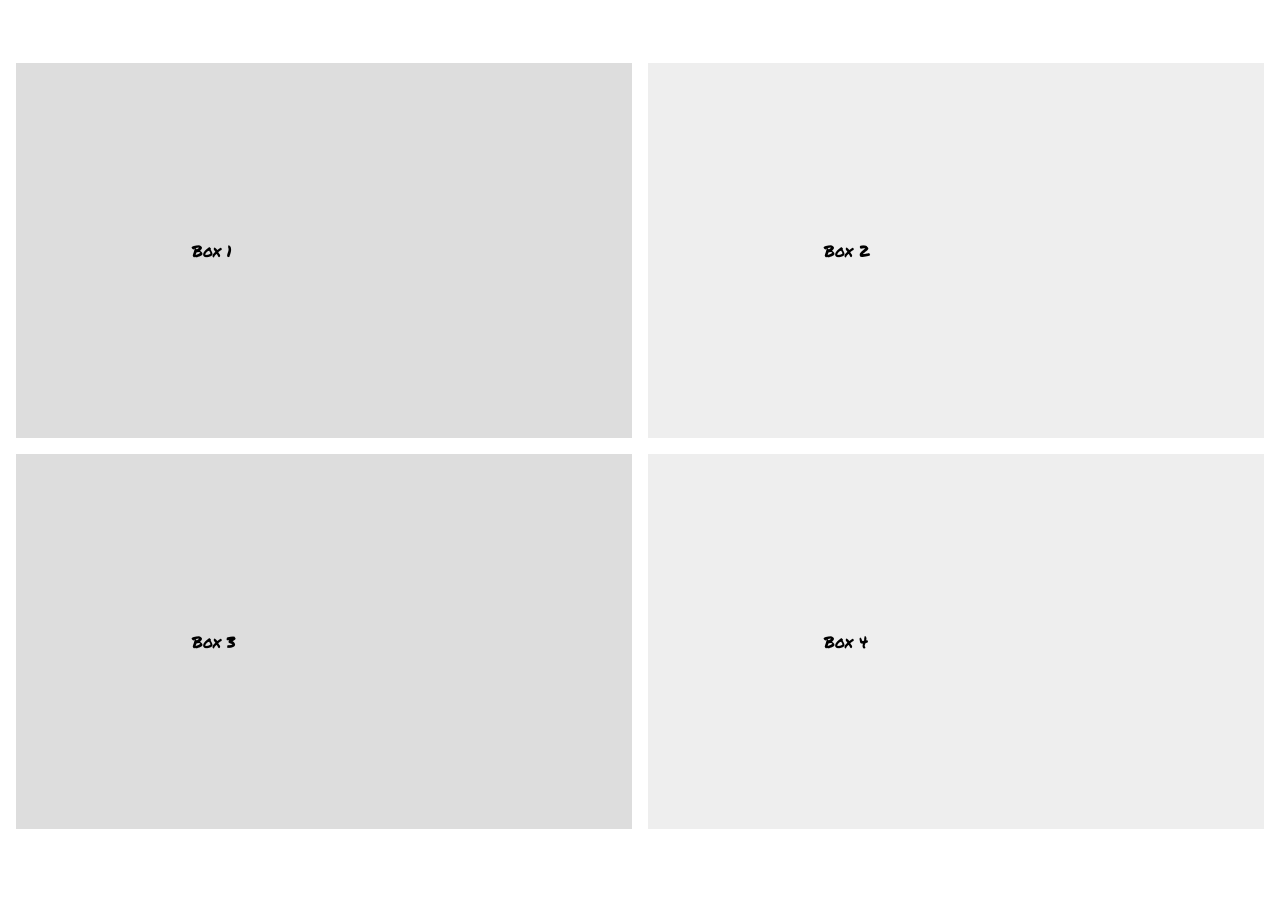
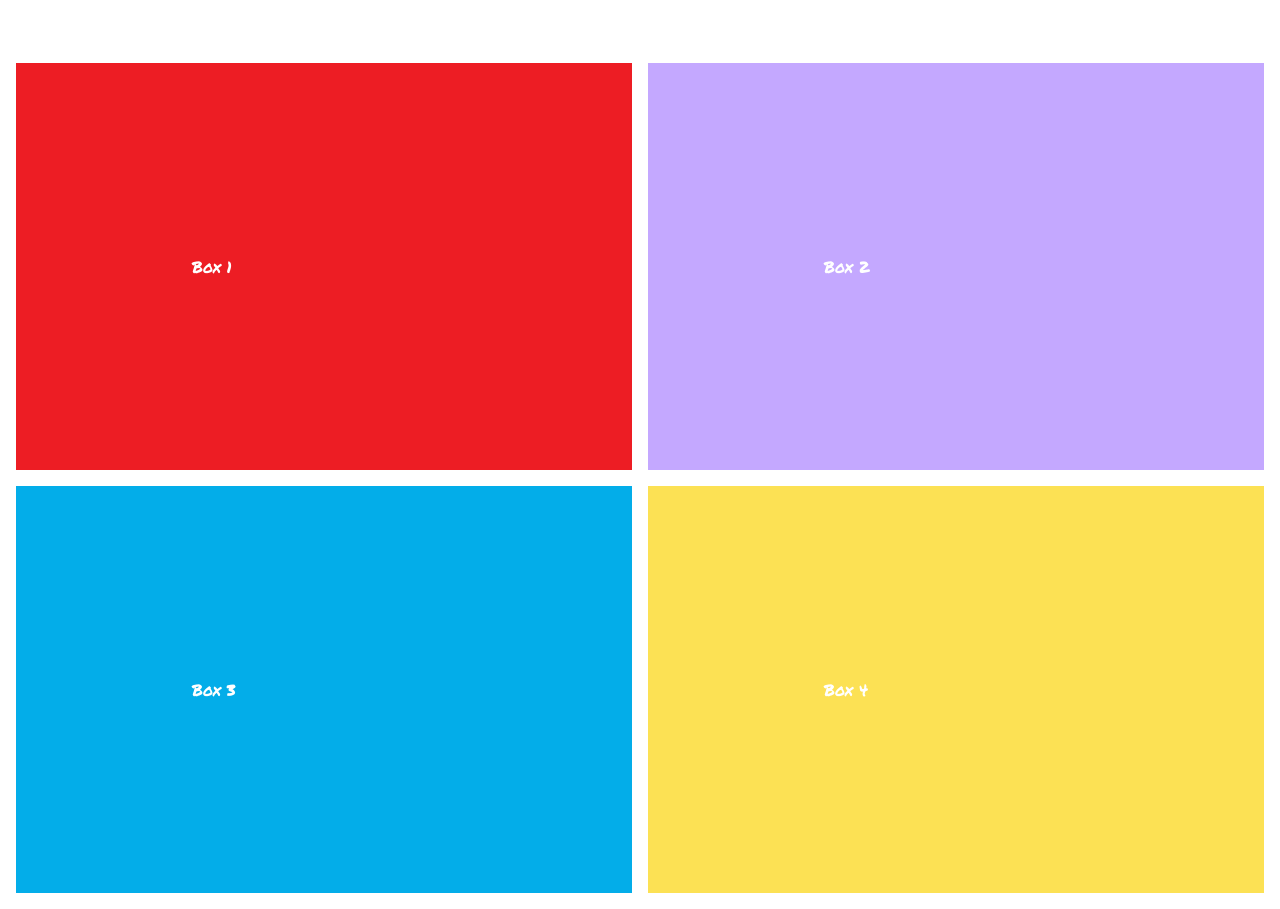
Before and after one commit to ayodejiamosun/HW2, a plain HTML site: page index.html in a window 1280 px wide. Shown: the part 169-1078 px from the top of the page. Before the commit the page ends 1014 px from the top, so only its background shows below. Drawn offline with Linux system fonts and the light colour scheme.

Commit message:
first round of picking the color of the boxes done! (subject to change though)

```diff
--- a/index.html
+++ b/index.html
@@ -23,22 +23,24 @@
     <div class="wrapper">
         <!-- Box 1 -->
         <div class = "box box1">
-            Box 1
+            <p>Box 1</p>
         </div>
 
         <!-- Box 2 -->
         <div class = "box box2">
-            Box 2
+            <p>Box 2</p>
+
         </div>
 
         <!-- Box 3 -->
         <div class = "box box3">
-            Box 3
+            <p>Box 3</p>
+
         </div>
 
         <!-- Box 4 -->
         <div class = "box box4">
-            Box 4
+            <p>Box 4</p>
         </div>
     </div>
 
--- a/style.css
+++ b/style.css
@@ -1,11 +1,11 @@
 /* Keep until finished */
 .wrapper > div {
-    background: #eee;
+    /* background: #eee; */
     padding: 11em;
     font-family: 'Permanent Marker', cursive;
 }
 .wrapper > div:nth-child(odd) {
-    background: #ddd;
+    /* background: #ddd; */
 }
 
 
@@ -22,6 +22,9 @@ body {
     margin-left: 1em;
     margin-bottom: 1em;
 
+}
+p {
+    color: white;
 }
 
 /* Navigation */
@@ -66,14 +69,16 @@ body {
 /* Boxes */
 
 .box1 {
-    background:
+    /* background: #d90429; */
+    background: #ED1D24;
 }
 .box2 {
-    background:
+    background: #C4A8FF;
 }
 .box3 {
-    background:
+    background: #03ADE9;
+
 }
 .box4 {
-    background:
+    background: #FCE154;
 }
```
